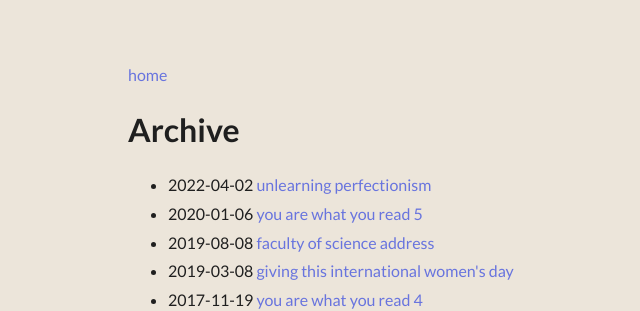
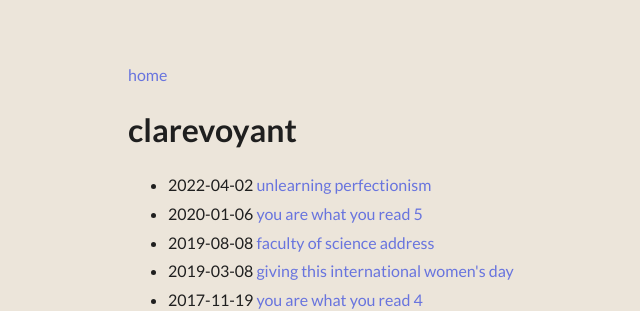
Before and after one commit to clarebirch/clarebirch.github.io, a Jekyll site: the page built from archive.md, in a window 1280 px wide. Shown: the top 311 px of the page, without its empty margins (192-832 px from the left). Built offline with Jekyll 4.4.1, drawn with Linux system fonts in a browser that asks for light colours; some web fonts are replaced.

Commit message:
msg updated qlc again

```diff
--- a/_data/menu.yml
+++ b/_data/menu.yml
@@ -30,7 +30,7 @@
             url: https://arxiv.org/abs/2012.01852
           - title: in general I really enjoyed my time at the University of Sydney and rate the academics there very highly. It's a great community. I loved being a part of it.
       - title: was a high school teachers' aide in learning support
-  - title: blog posts
+  - title: blog posts (clarevoyant)
     post_list:
       limit: 5
       show_more: true
--- a/archive.md
+++ b/archive.md
@@ -1,4 +1,4 @@
 ---
 layout: archive
-title: Archive
+title: clarevoyant
 ---
```
Also changed, not shown: quarter-life-crisis.md (+2 -0 lines).
